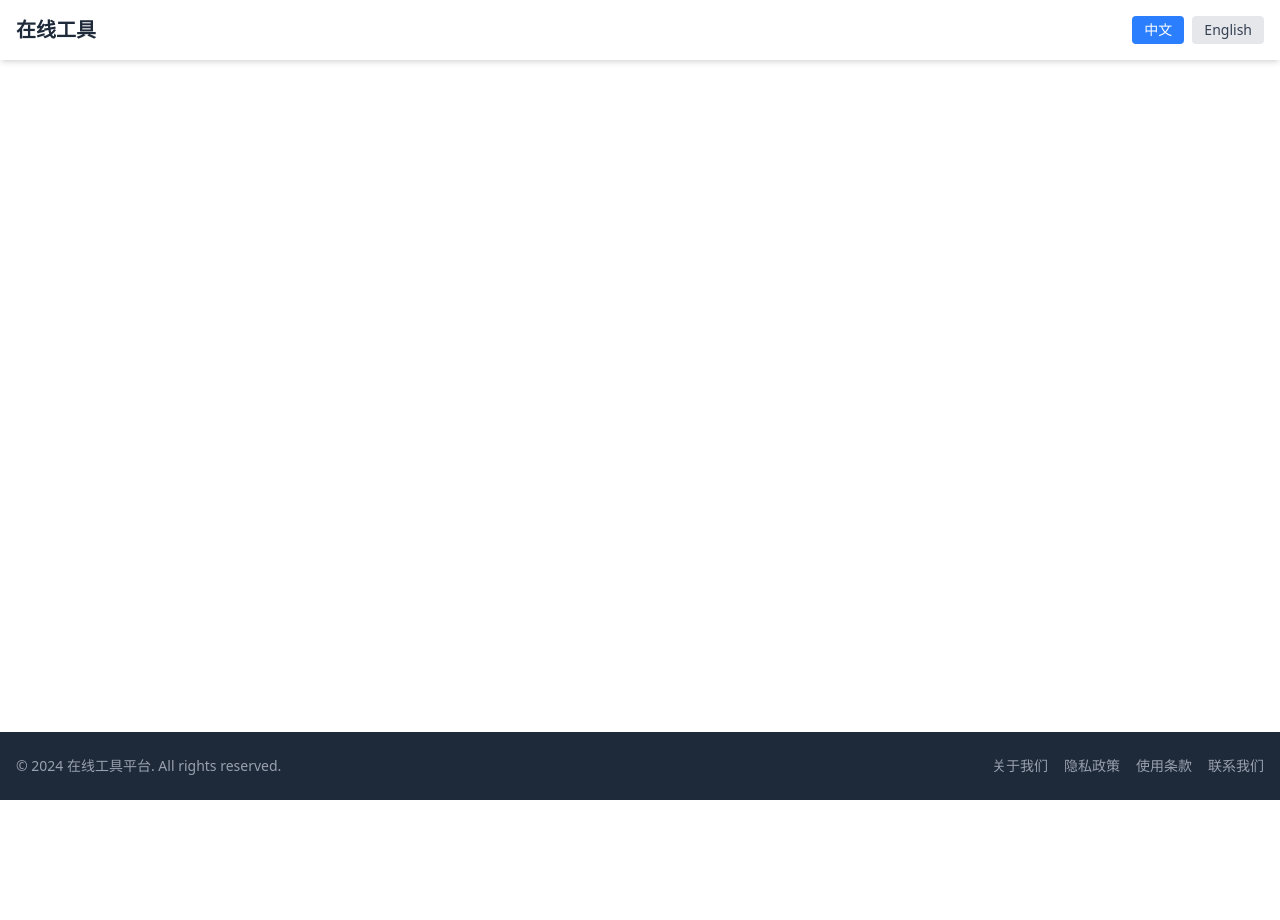
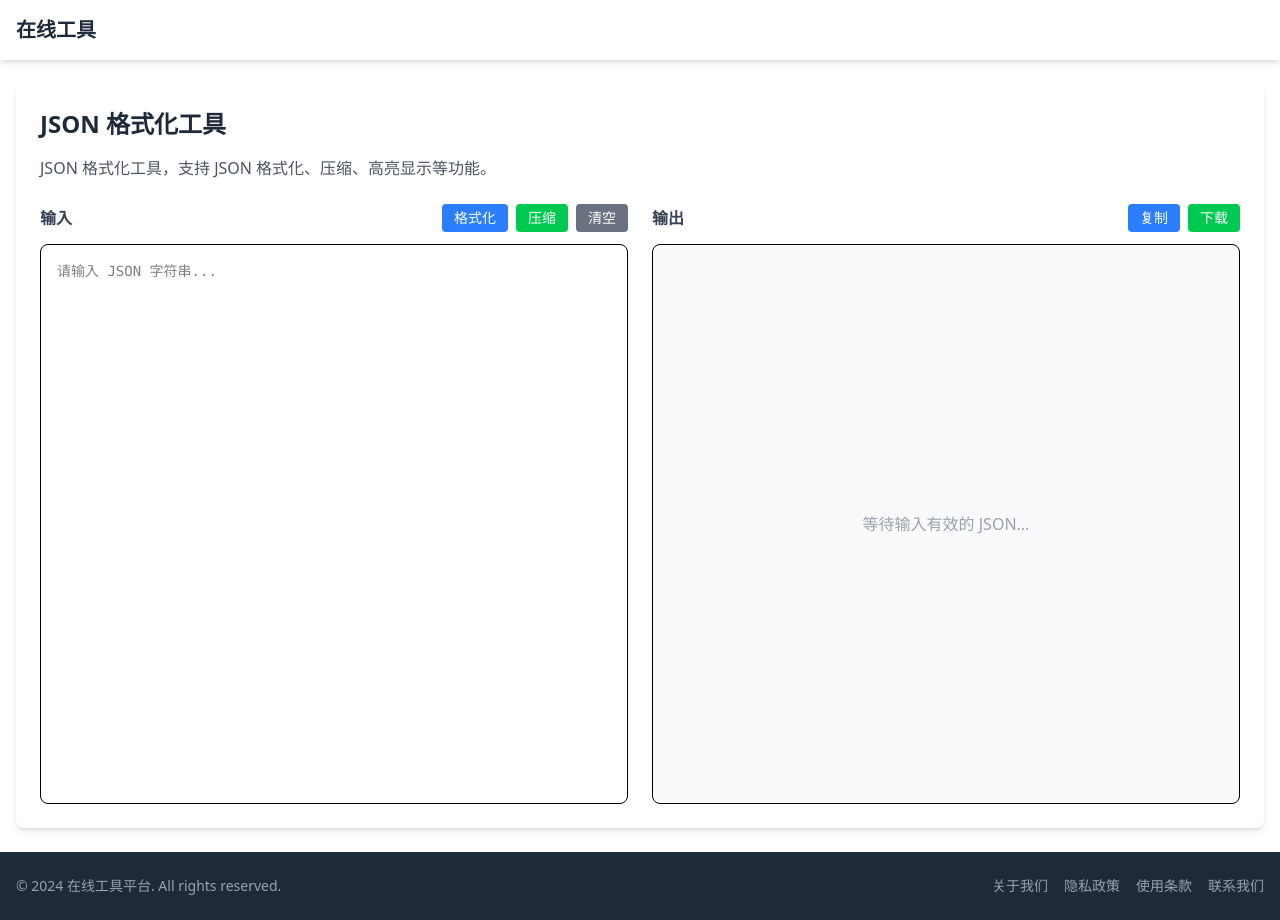
Before and after one commit to chihqiang/vtools, a Vue app: page /json in a window 1280 px wide. Before the commit the page ends 800 px from the top, so only its background shows below. Built offline with nearby package versions, Linux system fonts and the light colour scheme; the HTML template or start-up script is replaced by a standard one.

Commit message:
✨ feat: 添加 JSON 格式化工具页面和功能
添加 vue-json-viewer 依赖用于 JSON 可视化展示
创建 JsonFormatter 页面组件实现 JSON 格式化、压缩、复制和下载功能
移除 DefaultLayout 中未使用的多语言切换代码
在首页添加 JSON 工具入口卡片

```diff
--- a/package.json
+++ b/package.json
@@ -22,6 +22,7 @@
     "pinia": "^3.0.4",
     "tailwindcss": "^4.1.18",
     "vue": "^3.5.26",
+    "vue-json-viewer": "^3.0.4",
     "vue-router": "^4.6.4"
   },
   "devDependencies": {
--- a/src/components/DefaultLayout.vue
+++ b/src/components/DefaultLayout.vue
@@ -6,21 +6,6 @@
           <RouterLink to="/" class="text-xl font-bold text-gray-800 hover:text-blue-500 transition-colors">
             在线工具
           </RouterLink>
-        </div>
-        <div class="flex items-center space-x-2">
-          <button
-            v-for="lang in languages"
-            :key="lang.code"
-            @click="changeLanguage(lang.code)"
-            :class="[
-              'px-3 py-1 rounded text-sm transition-colors',
-              currentLang === lang.code
-                ? 'bg-blue-500 text-white'
-                : 'bg-gray-200 text-gray-700 hover:bg-gray-300'
-            ]"
-          >
-            {{ lang.name }}
-          </button>
         </div>
       </div>
     </header>
@@ -45,17 +30,6 @@
   </div>
 </template>
 <script setup lang="ts">
-import { ref } from 'vue'
-
-const currentLang = ref('zh')
-const languages = [
-  { code: 'zh', name: '中文' },
-  { code: 'en', name: 'English' }
-]
-
-const changeLanguage = (lang: string) => {
-  currentLang.value = lang
-}
 </script>
 <style scoped>
 </style>
--- a/src/router/index.ts
+++ b/src/router/index.ts
@@ -1,6 +1,7 @@
 import { createRouter, createWebHistory } from 'vue-router'
 import HomeView from '@/views/HomeView.vue'
 import TimestampTool from '@/views/tools/TimestampTool.vue'
+import JsonFormatter from '@/views/tools/JsonFormatter.vue'
 
 const router = createRouter({
   history: createWebHistory(import.meta.env.BASE_URL),
@@ -15,6 +16,11 @@ const router = createRouter({
       name: 'timestamp',
       component: TimestampTool,
     },
+    {
+      path: '/json',
+      name: 'json',
+      component: JsonFormatter,
+    },
   ],
 })
 
--- a/src/views/HomeView.vue
+++ b/src/views/HomeView.vue
@@ -29,6 +29,29 @@
         <div class="absolute bottom-0 left-0 right-0 h-1 bg-blue-500 transform scale-x-0 group-hover:scale-x-100 transition-transform duration-300"></div>
       </RouterLink>
 
+      <RouterLink
+        to="/json"
+        class="group relative overflow-hidden rounded-xl p-6 bg-white border-2 border-gray-200 text-gray-800 shadow-lg hover:shadow-2xl hover:border-green-500 transition-all duration-300 hover:-translate-y-1"
+      >
+        <div class="relative z-10">
+          <div class="flex items-center justify-between mb-4">
+            <div class="w-12 h-12 rounded-lg bg-green-100 flex items-center justify-center">
+              <svg class="w-6 h-6 text-green-600" fill="none" stroke="currentColor" viewBox="0 0 24 24">
+                <path stroke-linecap="round" stroke-linejoin="round" stroke-width="2" d="M7 21h10a2 2 0 002-2V9.414a1 1 0 00-.293-.707l-5.964-5.964a1 1 0 00-.707-.293l-5.964 5.964A1 1 0 003 16V7a2 2 0 012-2z"></path>
+              </svg>
+            </div>
+            <div class="w-8 h-8 rounded-full bg-green-100 flex items-center justify-center">
+              <svg class="w-4 h-4 text-green-600 transform group-hover:translate-x-1 transition-transform" fill="none" stroke="currentColor" viewBox="0 0 24 24">
+                <path stroke-linecap="round" stroke-linejoin="round" stroke-width="2" d="M9 5l7 7-7 7"></path>
+              </svg>
+            </div>
+          </div>
+          <h3 class="font-bold text-xl mb-2">JSON 格式化</h3>
+          <p class="text-gray-600 text-sm">JSON 格式化工具，支持格式化、压缩、高亮显示等功能</p>
+        </div>
+        <div class="absolute bottom-0 left-0 right-0 h-1 bg-green-500 transform scale-x-0 group-hover:scale-x-100 transition-transform duration-300"></div>
+      </RouterLink>
+
       <div class="group relative overflow-hidden rounded-xl p-6 bg-white border-2 border-gray-200 text-gray-800 shadow-lg opacity-60">
         <div class="relative z-10">
           <div class="flex items-center justify-between mb-4">
--- /dev/null
+++ b/src/views/tools/JsonFormatter.vue
@@ -0,0 +1,189 @@
+<template>
+  <div class="bg-white rounded-lg shadow-md p-6 h-full">
+    <h2 class="text-2xl font-bold text-gray-800 mb-4">JSON 格式化工具</h2>
+    <p class="text-gray-600 mb-6">JSON 格式化工具，支持 JSON 格式化、压缩、高亮显示等功能。</p>
+
+    <div class="grid grid-cols-1 lg:grid-cols-2 gap-6 h-[calc(100vh-200px)]">
+      <div class="flex flex-col">
+        <div class="flex items-center justify-between mb-3">
+          <h3 class="font-semibold text-gray-700">输入</h3>
+          <div class="flex space-x-2">
+            <button
+              @click="formatJson"
+              class="px-3 py-1 bg-blue-500 text-white rounded text-sm hover:bg-blue-600 transition-colors"
+            >
+              格式化
+            </button>
+            <button
+              @click="minifyJson"
+              class="px-3 py-1 bg-green-500 text-white rounded text-sm hover:bg-green-600 transition-colors"
+            >
+              压缩
+            </button>
+            <button
+              @click="clearInput"
+              class="px-3 py-1 bg-gray-500 text-white rounded text-sm hover:bg-gray-600 transition-colors"
+            >
+              清空
+            </button>
+          </div>
+        </div>
+        <textarea
+          v-model="inputJson"
+          @input="handleInput"
+          placeholder="请输入 JSON 字符串..."
+          class="flex-1 w-full p-4 border rounded-lg font-mono text-sm focus:outline-none focus:ring-2 focus:ring-blue-500 resize-none"
+          spellcheck="false"
+        ></textarea>
+        <div v-if="errorMessage" class="mt-3 p-3 bg-red-50 border border-red-200 rounded-lg text-red-600 text-sm">
+          {{ errorMessage }}
+        </div>
+      </div>
+
+      <div class="flex flex-col">
+        <div class="flex items-center justify-between mb-3">
+          <h3 class="font-semibold text-gray-700">输出</h3>
+          <div class="flex space-x-2">
+            <button
+              @click="copyOutput"
+              class="px-3 py-1 bg-blue-500 text-white rounded text-sm hover:bg-blue-600 transition-colors"
+            >
+              复制
+            </button>
+            <button
+              @click="downloadJson"
+              class="px-3 py-1 bg-green-500 text-white rounded text-sm hover:bg-green-600 transition-colors"
+            >
+              下载
+            </button>
+          </div>
+        </div>
+        <div class="flex-1 border rounded-lg overflow-auto bg-gray-50">
+          <div v-if="parsedJson !== null" class="p-4">
+            <json-viewer :value="parsedJson" :expand-depth="5" copyable sort></json-viewer>
+          </div>
+          <div v-else class="flex items-center justify-center h-full text-gray-400">
+            <span>等待输入有效的 JSON...</span>
+          </div>
+        </div>
+      </div>
+    </div>
+  </div>
+</template>
+
+<script setup lang="ts">
+import { ref } from 'vue'
+// @ts-expect-error vue-json-viewer 缺少类型声明
+import JsonViewer from 'vue-json-viewer'
+import 'vue-json-viewer/style.css'
+import { useToast } from '@/composables/useToast'
+
+const toast = useToast()
+
+const inputJson = ref('')
+const parsedJson = ref<unknown>(null)
+const errorMessage = ref('')
+
+const handleInput = () => {
+  try {
+    if (!inputJson.value.trim()) {
+      parsedJson.value = null
+      errorMessage.value = ''
+      return
+    }
+
+    const parsed = JSON.parse(inputJson.value)
+    parsedJson.value = parsed
+    errorMessage.value = ''
+  } catch (error) {
+    parsedJson.value = null
+    errorMessage.value = `JSON 解析错误: ${error instanceof Error ? error.message : '未知错误'}`
+  }
+}
+
+const formatJson = () => {
+  try {
+    if (!inputJson.value.trim()) {
+      toast.error('请输入 JSON 字符串')
+      return
+    }
+
+    const parsed = JSON.parse(inputJson.value)
+    inputJson.value = JSON.stringify(parsed, null, 2)
+    parsedJson.value = parsed
+    errorMessage.value = ''
+    toast.success('格式化成功')
+  } catch (error) {
+    errorMessage.value = `JSON 解析错误: ${error instanceof Error ? error.message : '未知错误'}`
+    toast.error('格式化失败')
+  }
+}
+
+const minifyJson = () => {
+  try {
+    if (!inputJson.value.trim()) {
+      toast.error('请输入 JSON 字符串')
+      return
+    }
+
+    const parsed = JSON.parse(inputJson.value)
+    inputJson.value = JSON.stringify(parsed)
+    parsedJson.value = parsed
+    errorMessage.value = ''
+    toast.success('压缩成功')
+  } catch (error) {
+    errorMessage.value = `JSON 解析错误: ${error instanceof Error ? error.message : '未知错误'}`
+    toast.error('压缩失败')
+  }
+}
+
+const clearInput = () => {
+  inputJson.value = ''
+  parsedJson.value = null
+  errorMessage.value = ''
+  toast.success('已清空')
+}
+
+const copyOutput = () => {
+  if (parsedJson.value === null) {
+    toast.error('没有可复制的内容')
+    return
+  }
+
+  try {
+    navigator.clipboard.writeText(JSON.stringify(parsedJson.value, null, 2))
+    toast.success('已复制到剪贴板')
+  } catch {
+    toast.error('复制失败')
+  }
+}
+
+const downloadJson = () => {
+  if (parsedJson.value === null) {
+    toast.error('没有可下载的内容')
+    return
+  }
+
+  try {
+    const jsonString = JSON.stringify(parsedJson.value, null, 2)
+    const blob = new Blob([jsonString], { type: 'application/json' })
+    const url = URL.createObjectURL(blob)
+    const link = document.createElement('a')
+    link.href = url
+    link.download = 'formatted.json'
+    document.body.appendChild(link)
+    link.click()
+    document.body.removeChild(link)
+    URL.revokeObjectURL(url)
+    toast.success('下载成功')
+  } catch {
+    toast.error('下载失败')
+  }
+}
+</script>
+
+<style scoped>
+textarea {
+  font-family: 'Monaco', 'Menlo', 'Ubuntu Mono', 'Consolas', 'source-code-pro', monospace;
+}
+</style>
```
Also changed, not shown: 1 other file (tests, documents, lock files or other folders).
